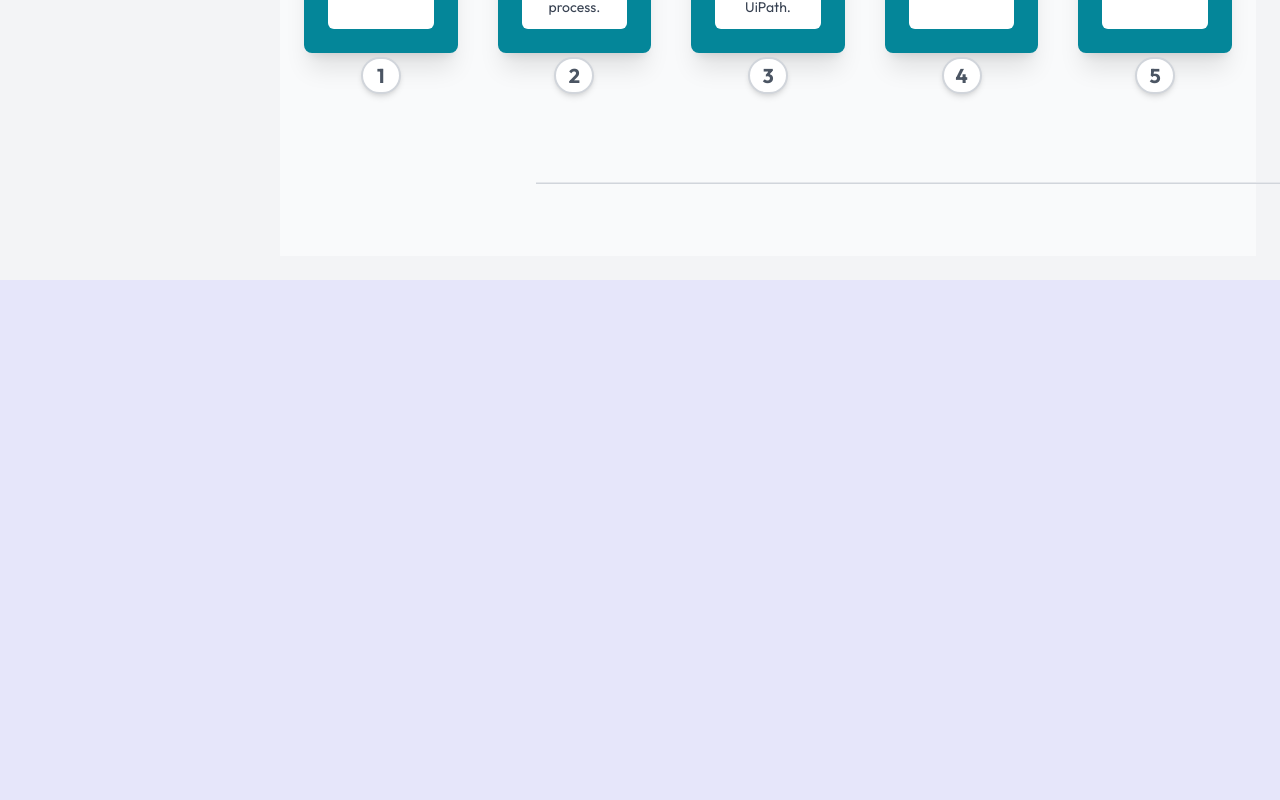
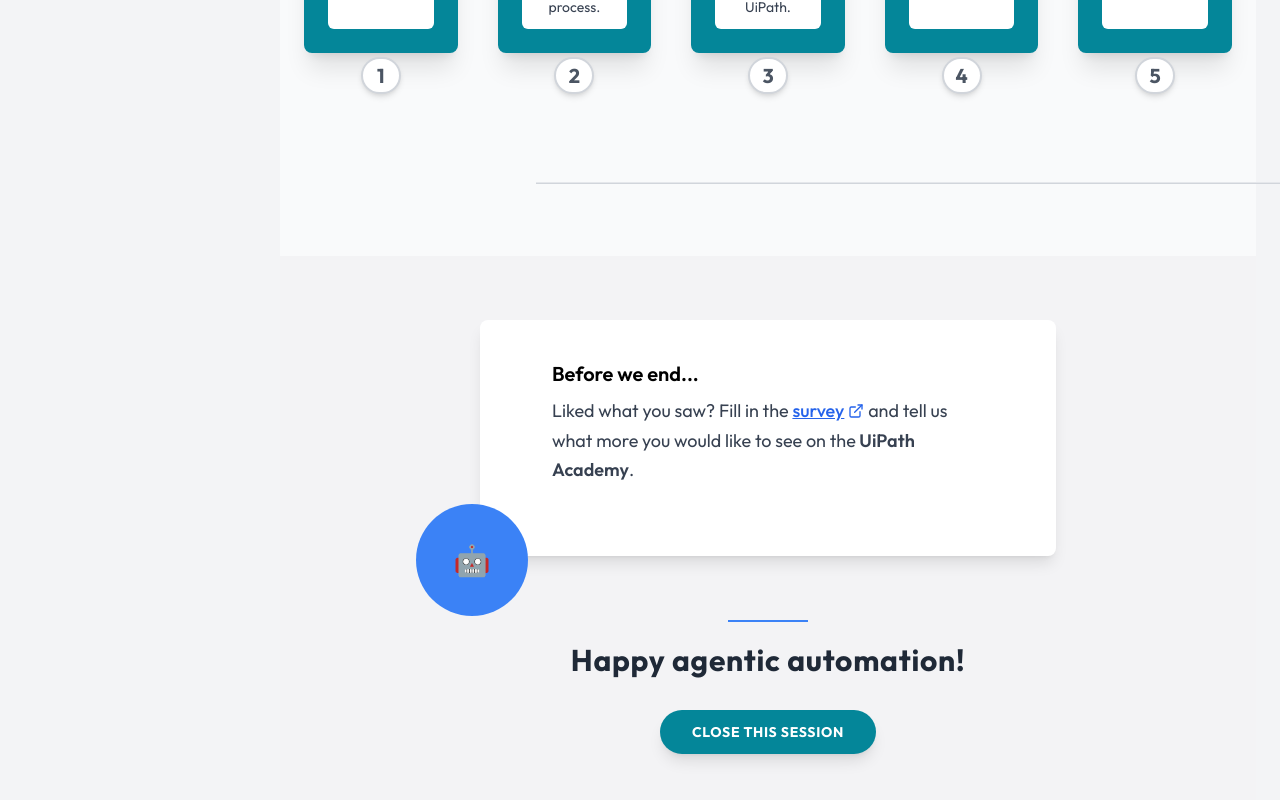
Before and after one commit to Manish-nerdmine/lms-user-portal, a React (Vite) app in the folder frontend/: page /course/1/video/1 in a window 1280 px wide. Shown: the part 4397-5197 px from the top of the page. Before the commit the page ends 4677 px from the top, so only its background shows below. Built offline with nearby package versions, Linux system fonts and the light colour scheme; sample sign-in values are in the browser's storage.

Commit message:
done wiht new changes in module name with fiexd

```diff
--- a/frontend/src/Components/FixedHeader.jsx
+++ b/frontend/src/Components/FixedHeader.jsx
@@ -7,7 +7,7 @@ const FixedHeader = () => {
   const navigate = useNavigate();
   const { courseId } = useParams();
   return (
-    <header className="fixed top-0 left-0 right-0 w-full bg-white border-b border-gray-200 p-4 flex justify-between items-center shadow-md z-50 px-8">
+    <header className="fixed top-0  w-full bg-white border-b border-gray-200 p-4 flex justify-between items-center shadow-md z-50 px-8">
       <button
         className="text-gray-700 hover:text-gray-900 flex items-center space-x-1 cursor-pointer"
         onClick={() => navigate(`/videos/${courseId}`)}
--- a/frontend/src/Components/NewVideos.jsx
+++ b/frontend/src/Components/NewVideos.jsx
@@ -11,11 +11,13 @@ import ChallengeBanner from "./ChallengeBanner";
 import SpecialistAgentChallenge from "./SpecialistAgentChallenge";
 import UiPathExitScreen from "./UiPathExitScreen";
 import RefreshIconDisplay from "./RefreshIconDisplay";
+import { useNavigate } from "react-router-dom";
 
 //  Main App Component
 export default function NewVideos() {
   const [showSecond, setShowSecond] = useState(false);
   const [showThird, setShowThird] = useState(false);
+  const navigate = useNavigate();
 
   const handleScroll = () => {
     setShowSecond(true);
@@ -36,6 +38,7 @@ export default function NewVideos() {
       <CodedAgentsExamplesSection />
       <CodedAgentsYouTubePage />
       <ProductionJourneySection />
+      <UiPathExitScreen/>
     </div>
   );
 }
--- a/frontend/src/Components/UiPathExitScreen.jsx
+++ b/frontend/src/Components/UiPathExitScreen.jsx
@@ -1,7 +1,11 @@
 import React from "react";
 import { FiExternalLink } from "react-icons/fi";
+import { useNavigate, useParams } from "react-router-dom";
 
 const UiPathExitScreen = () => {
+  const navigate = useNavigate();
+
+  const { courseId } = useParams();
   return (
     <div className=" bg-gray-100/50 flex flex-col items-center justify-center pb-16">
       {/* Container for the Card and Mascot */}
@@ -46,7 +50,7 @@ const UiPathExitScreen = () => {
       {/* Close Session Button */}
       <button
         className="bg-[#048699] hover:bg-teal-600 text-white font-bold py-3 px-8 rounded-full shadow-lg transition duration-300 uppercase tracking-wider text-sm"
-        onClick={() => console.log("Session Closed")}
+        onClick={() => navigate(`/videos/${courseId}`)}
       >
         Close This Session
       </button>
--- a/frontend/src/Pages/VideosDublicate.jsx
+++ b/frontend/src/Pages/VideosDublicate.jsx
@@ -356,7 +356,7 @@ export default function CoursePlayers() {
 
                   <p className="mt-6 text-blue-600 font-semibold">
                     🎬 Video will be available on next page. (Click “Start
-                    Video” below)
+                    {activeItem.title}” below)
                   </p>
 
                   <button
@@ -365,7 +365,7 @@ export default function CoursePlayers() {
                     }
                     className="mt-4 bg-blue-600 text-white px-6 py-2 rounded-lg hover:bg-blue-700 transition"
                   >
-                    Start Video
+                    Start {activeItem.title} Module
                   </button>
                 </div>
               </div>
```
